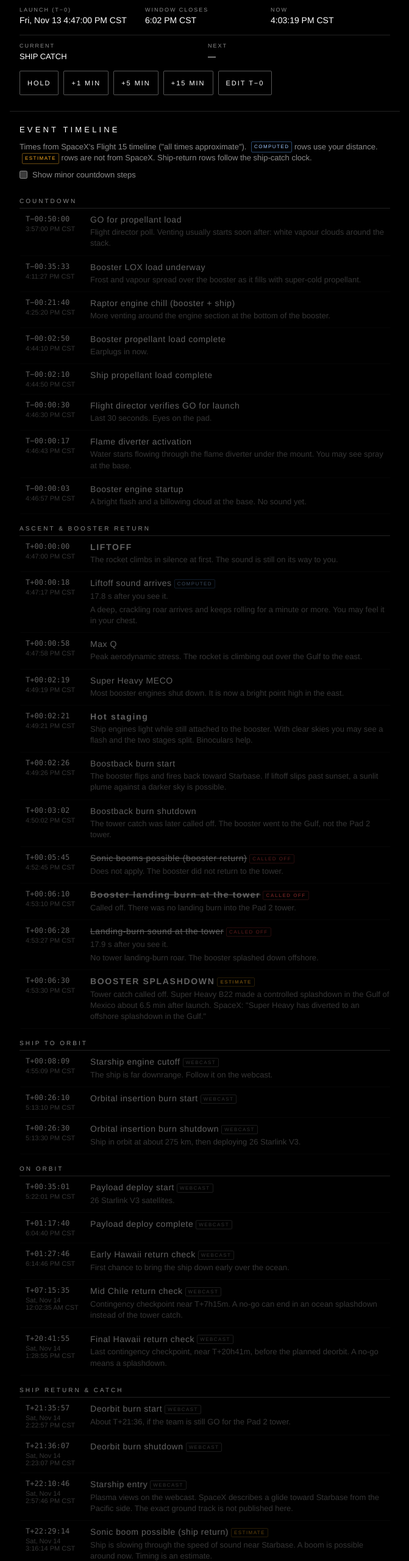
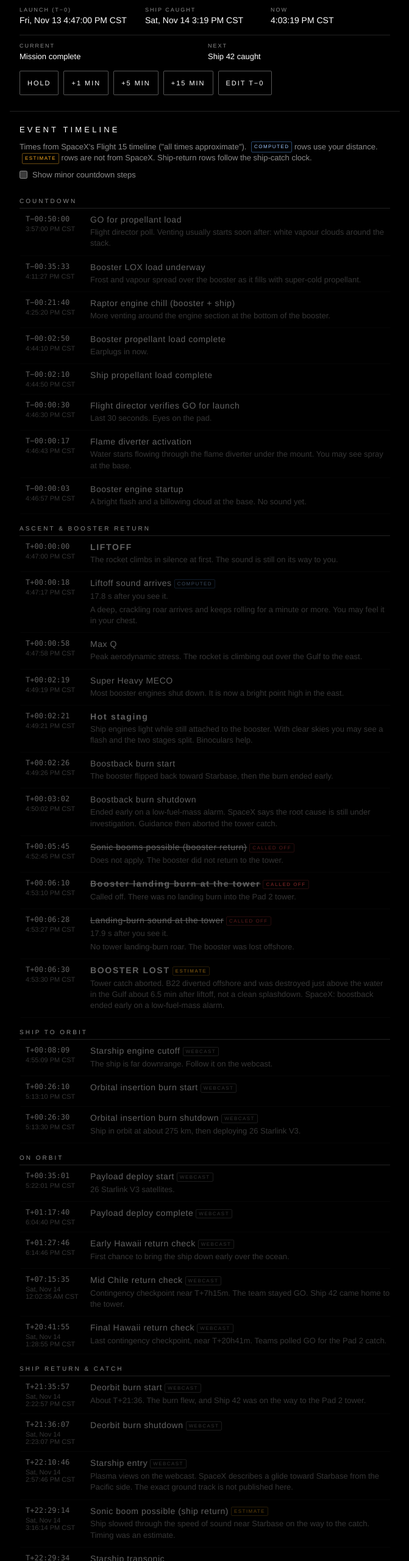
Before and after one commit to Lukedw09/StarbaseLaunchApp, a plain HTML site: page index.html in a window 1280 px wide. Shown: the part 240-2800 px from the top of the page at 61% size, without its empty margins (304-975 px from the left). Drawn offline with Linux system fonts and the light colour scheme; no server answers.

Commit message:
Mark Flight 15 complete after the Ship 42 catch
Ship 42 was caught at the Pad 2 tower about 3:20 PM CST. Booster B22 was lost offshore after a low-fuel-mass alarm, not a clean splashdown. The status no longer says the flight is in progress or that the catch is still planned, and ship-return alerts no longer arm. The offline cache is sbla-v6.

Co-authored-by: Luke de Wet <Lukedw09@users.noreply.github.com>

```diff
--- a/index.html
+++ b/index.html
@@ -43,7 +43,7 @@
     <div id="holdBanner" class="hold" hidden>HOLD · HOLD · HOLD</div>
     <div class="readouts">
       <div><div class="k">LAUNCH (T−0)</div><div class="v" id="launchLocal">—</div></div>
-      <div><div class="k">WINDOW CLOSES</div><div class="v" id="windowClose">—</div></div>
+      <div><div class="k" id="windowLabel">WINDOW CLOSES</div><div class="v" id="windowClose">—</div></div>
       <div><div class="k">NOW</div><div class="v" id="nowLocal">—</div></div>
     </div>
     <div class="nowbar">
@@ -168,7 +168,7 @@
       <span class="grp"><span class="num" id="sS">00</span><span class="lab">SEC</span></span>
     </div>
     <div class="readouts">
-      <div><div class="k">CATCH (EST.)</div><div class="v" id="shipLocal">—</div></div>
+      <div><div class="k" id="shipWhenLabel">CATCH (EST.)</div><div class="v" id="shipLocal">—</div></div>
       <div><div class="k">MISSION ELAPSED</div><div class="v" id="met">—</div></div>
     </div>
     <label class="check"><input type="checkbox" id="shipFollow" checked> Follow launch time (T+22:32:34 from the 4:47 PM CST liftoff)</label>
@@ -176,7 +176,7 @@
       <label>Ship catch time (Central Time) <input type="datetime-local" id="shipInput" step="1"></label>
       <div class="btnrow"><button class="btn primary" type="submit">SET</button></div>
     </form>
-    <p class="note">SpaceX will only bring the ship back if its systems are healthy. Otherwise it comes down in the ocean, so treat this as a planned catch, not a sure thing.</p>
+    <p class="note">Ship 42 was caught. SpaceX only attempts the catch when the ship is healthy; otherwise it comes down in the ocean.</p>
     <p class="note" id="shipPadNote"></p>
   </section>
 
--- a/js/app.js
+++ b/js/app.js
@@ -114,8 +114,8 @@
     }
     var first = vis[0];
     $('curEvent').textContent = cur ? cur.label : (first ? 'Waiting for the countdown (starts ' + tLabel(first.at) + ')' : '—');
-    if (cur && cur.id === 'snd_scatch' && now - cur.at > 600e3) $('curEvent').textContent = 'Mission complete';
     $('nextEvent').textContent = next ? next.label + ' in ' + human((next.at - now) / 1000) : '—';
+    if (missionOver(now)) { $('curEvent').textContent = 'Mission complete'; $('nextEvent').textContent = 'Ship 42 caught'; }
   }
   function human(s) {
     s = Math.max(0, Math.round(s));
@@ -215,7 +215,8 @@
   }
 
   // ---------- alerts ----------
-  function alertEvents() { return evCache.filter(function (e) { return e.alert && !e.aborted; }); }
+  function missionOver(now) { return !!(M.complete && state.launchMs === DEFAULT_T0 && !state.hold && now >= shipT()); }
+  function alertEvents() { return evCache.filter(function (e) { return e.alert && !e.aborted && !(M.complete && e.anchor === 'ship'); }); }
   function renderAlerts(now) {
     var html = '';
     alertEvents().forEach(function (e) {
@@ -246,6 +247,7 @@
   }
   var lastTick = Date.now();
   function checkAlerts(now) {
+    if (missionOver(now)) { lastTick = now; return; }
     alertEvents().forEach(function (e) {
       var key = e.id + '@' + Math.round(e.at / 1000);
       var lead = (e.at - now) / 1000;
@@ -345,12 +347,15 @@
   function renderAll() {
     var T0 = t0();
     var custom = state.launchMs !== DEFAULT_T0;
-    $('launchStatus').textContent = custom ? 'T−0 SET ON THIS PHONE · CHECK SPACEX FOR UPDATES' : (M.launched ? M.status : 'NET ' + G.ctDay(DEFAULT_T0).toUpperCase() + ' · WINDOW OPENS ' + G.ctTime(DEFAULT_T0));
+    var over = missionOver(Date.now());
+    $('launchStatus').textContent = custom ? 'T−0 SET ON THIS PHONE · CHECK SPACEX FOR UPDATES' : (M.complete || M.launched ? M.status : 'NET ' + G.ctDay(DEFAULT_T0).toUpperCase() + ' · WINDOW OPENS ' + G.ctTime(DEFAULT_T0));
     $('launchLocal').textContent = G.ctDay(T0) + ' ' + G.ctTime(T0, true);
-    $('windowClose').textContent = G.ctTime(state.launchMs + M.windowMinutes * 60e3);
+    if ($('windowLabel')) $('windowLabel').textContent = over ? 'SHIP CAUGHT' : 'WINDOW CLOSES';
+    $('windowClose').textContent = over ? G.ctDay(shipT()) + ' ' + G.ctTime(shipT()) : G.ctTime(state.launchMs + M.windowMinutes * 60e3);
     $('holdBanner').hidden = !state.hold;
     $('holdBtn').textContent = state.hold ? 'RESUME COUNT' : 'HOLD';
-    $('shipStatus').textContent = state.shipFollow ? 'STILL PLANNED · T+22:32:34 FROM THE 4:47 PM CST LIFTOFF · PAD 2 TOWER' : 'SET ON THIS PHONE';
+    $('shipStatus').textContent = !state.shipFollow ? 'SET ON THIS PHONE' : (over ? 'CAUGHT · PAD 2 CHOPSTICKS · ABOUT 3:20 PM CST · FIRST STARSHIP UPPER-STAGE CATCH' : 'STILL PLANNED · T+22:32:34 FROM THE 4:47 PM CST LIFTOFF · PAD 2 TOWER');
+    if ($('shipWhenLabel')) $('shipWhenLabel').textContent = over ? 'CAUGHT' : 'CATCH (EST.)';
     $('shipLocal').textContent = G.ctDay(shipT()) + ' ' + G.ctTime(shipT(), true);
     $('shipFollow').checked = !!state.shipFollow; $('shipForm').hidden = !!state.shipFollow;
     $('showMinor').checked = !!state.showMinor; $('useWind').checked = !!state.useWind;
--- a/js/data.js
+++ b/js/data.js
@@ -17,10 +17,13 @@
     catchUpd: { name: 'SpaceX: first planned Starship catch, tower at Pad 2', url: 'https://www.spacex.com/updates/starship-catch' },
     flight11: { name: 'SpaceX: Flight 11, final launch from the previous Pad 1 configuration', url: 'https://www.spacex.com/launches/starship-flight-11' },
     spacecom: { name: 'Space.com live blog: FAA license granted for Flight 15, Nov 13 2026', url: 'https://www.space.com/news/live/spacex-starship-flight-15-live-updates-nov-13-2026-starship-first-double-landing-attempt' },
-    spacecomFlight: { name: 'Space.com: Flight 15 liftoff 22:47 UTC, booster catch aborted, ship catch still planned', url: 'https://www.space.com/space-exploration/launches-spacecraft/spacex-starship-flight-15-chopsticks-double-catch-super-heavy-ship' },
+    spacecomFlight: { name: 'Space.com: Flight 15 liftoff 22:47 UTC and booster catch abort', url: 'https://www.space.com/space-exploration/launches-spacecraft/spacex-starship-flight-15-chopsticks-double-catch-super-heavy-ship' },
     nbc: { name: 'NBC News: Flight 15 launch, booster recovery aborted', url: 'https://www.nbcnews.com/science/space/spacex-launches-15th-starship-flight-aborts-booster-recovery-maneuver-rcna609274' },
-    krgvFlight: { name: 'KRGV: booster splashdown in the Gulf, ship catch still planned', url: 'https://www.krgv.com/news/spacex-approved-for-starships-15th-test-flight-at-boca-chica/' },
-    spacexPost: { name: 'SpaceX on X: Super Heavy has diverted to an offshore splashdown in the Gulf', url: 'https://x.com/SpaceX' }
+    krgvFlight: { name: 'KRGV: booster diverted to the Gulf', url: 'https://www.krgv.com/news/spacex-approved-for-starships-15th-test-flight-at-boca-chica/' },
+    spacexPost: { name: 'SpaceX on X: Super Heavy has diverted to an offshore splashdown in the Gulf', url: 'https://x.com/SpaceX' },
+    spacecomCatch: { name: 'Space.com live blog, Nov 14 2026: Ship 42 caught; booster lost on low-fuel-mass alarm', url: 'https://www.space.com/news/live/spacex-starship-flight-15-live-updates-nov-14-2026-starship-first-double-landing-attempt' },
+    cnbc: { name: 'CNBC: first catch of a Starship upper stage from orbit', url: 'https://www.cnbc.com/2026/11/14/spacex-plans-to-try-first-ever-catch-of-starship-rocket-from-orbit.html' },
+    bbc: { name: 'BBC live: SpaceX catches Ship 42 on its return', url: 'https://www.bbc.com/news/live/cq0k683l3dz3t' }
   };
 
   var MISSION = {
@@ -31,18 +34,19 @@
     launchUtcDefault: '2026-11-13T22:47:00Z',
     windowMinutes: 75,
     launched: true,
-    // Booster catch called off; B22 splashed down in the Gulf about 6.5 min after launch (SpaceX on X).
-    // Ship catch still planned at the Pad 2 tower, T+22:32:34 from this liftoff (about 22.5 h, ~3:17–3:20 PM CST Sat).
-    status: 'In flight · liftoff 4:47 PM CST · booster splashdown in the Gulf · ship catch still planned',
-    shipCatchOffsetSec: 22 * 3600 + 32 * 60 + 34, // T+22:32:34 from actual liftoff (SpaceX timeline)
-    catchNote: 'Booster catch was called off: B22 splashed down in the Gulf about 6.5 min after the 4:47 PM CST liftoff. Ship catch is still planned at this Pad 2 tower, T+22:32:34 from that liftoff. Checkpoints near T+7h15m and T+20h41m can end in a splashdown instead. Deorbit burn is about T+21:36. Pad 1 is under reconstruction.'
+    complete: true,
+    // Ship 42 caught by the Pad 2 chopsticks about 21:20 UTC Sat Nov 14 (3:20 PM CST), after 14 orbits.
+    // B22: boostback ended early on a low-fuel-mass alarm; destroyed just above the Gulf, not a clean splashdown.
+    status: 'Complete · Ship 42 caught at the Pad 2 tower · booster lost offshore',
+    shipCatchOffsetSec: 22 * 3600 + 32 * 60 + 34, // T+22:32:34 from the 22:47 UTC liftoff, about 21:20 UTC
+    catchNote: 'Flight 15 is complete. Ship 42 was caught by the Pad 2 tower chopsticks at about 3:20 PM CST on Sat Nov 14, after 14 orbits. The first Starship upper-stage catch. Booster B22 was lost: boostback ended early on a low-fuel-mass alarm, it diverted offshore, and it was destroyed just above the water in the Gulf about 6.5 min after liftoff. The root cause is under investigation. Pad 1 is under reconstruction.'
   };
 
   // Places. kind: 'target' (things to look at) or 'site' (where you stand).
   var PLACES = {
     pad:   { id: 'pad',   name: 'Launch mount (Pad 2)', short: 'MOUNT', lat: 25.996603, lon: -97.158251, heightM: 0, src: 'll2' },
     tower: { id: 'tower', name: 'Catch tower (Pad 2)',  short: 'TOWER', lat: 25.99705,  lon: -97.15807,  heightM: 144.5, src: 'osm',
-             note: 'Ship catch is still planned at this tower. The booster catch was called off. It stands about 50 m north of the mount. Position traced from OpenStreetMap, good to a few tens of metres.' },
+             note: 'Ship 42 was caught by these chopsticks on Sat Nov 14. The booster did not return here. The tower stands about 50 m north of the mount. Position traced from OpenStreetMap, good to a few tens of metres.' },
     outpost:    { id: 'outpost',    name: 'Rocket Ranch Outpost (launch viewing)', lat: 25.96159,   lon: -97.20539,   src: 'visit' },
     campground: { id: 'campground', name: 'Rocket Ranch Campground (check-in)',    lat: 25.947229,  lon: -97.279813,  src: 'camp' },
     portisabel: { id: 'portisabel', name: 'Port Isabel (town centre)',             lat: 26.0734119, lon: -97.2085844, src: 'nominatim' }
@@ -80,17 +84,17 @@
     { id: 'hotstage', t: 141, anchor: 'launch', phase: 'Ascent & booster return', label: 'Hot staging', kind: 'spacex', big: true,
       see: 'Ship engines light while still attached to the booster. With clear skies you may see a flash and the two stages split. Binoculars help.' },
     { id: 'bb', t: 146, anchor: 'launch', phase: 'Ascent & booster return', label: 'Boostback burn start', kind: 'spacex',
-      see: 'The booster flips and fires back toward Starbase. If liftoff slips past sunset, a sunlit plume against a darker sky is possible.' },
+      see: 'The booster flipped back toward Starbase, then the burn ended early.' },
     { id: 'bbend', t: 182, anchor: 'launch', phase: 'Ascent & booster return', label: 'Boostback burn shutdown', kind: 'spacex',
-      see: 'The tower catch was later called off. The booster went to the Gulf, not the Pad 2 tower.' },
+      see: 'Ended early on a low-fuel-mass alarm. SpaceX says the root cause is still under investigation. Guidance then aborted the tower catch.' },
     { id: 'boom_b', t: 345, anchor: 'launch', phase: 'Ascent & booster return', label: 'Sonic booms possible (booster return)', kind: 'estimate', aborted: true,
       see: 'Does not apply. The booster did not return to the tower.' },
     { id: 'blb', t: 370, anchor: 'launch', phase: 'Ascent & booster return', label: 'Booster landing burn at the tower', kind: 'spacex', big: true, aborted: true,
       see: 'Called off. There was no landing burn into the Pad 2 tower.' },
-    { id: 'bcatch', t: 390, anchor: 'launch', phase: 'Ascent & booster return', label: 'BOOSTER SPLASHDOWN', kind: 'estimate', big: true,
-      see: 'Tower catch called off. Super Heavy B22 made a controlled splashdown in the Gulf of Mexico about 6.5 min after launch. SpaceX: "Super Heavy has diverted to an offshore splashdown in the Gulf."' },
+    { id: 'bcatch', t: 390, anchor: 'launch', phase: 'Ascent & booster return', label: 'BOOSTER LOST', kind: 'estimate', big: true,
+      see: 'Tower catch aborted. B22 diverted offshore and was destroyed just above the water in the Gulf about 6.5 min after liftoff, not a clean splashdown. SpaceX: boostback ended early on a low-fuel-mass alarm.' },
     { id: 'snd_bcatch', t: 370, anchor: 'launch', soundFrom: 'tower', phase: 'Ascent & booster return', label: 'Landing-burn sound at the tower', kind: 'computed', aborted: true,
-      see: 'No tower landing-burn roar. The booster splashed down offshore.' },
+      see: 'No tower landing-burn roar. The booster was lost offshore.' },
     { id: 'seco', t: 489, anchor: 'launch', phase: 'Ship to orbit', label: 'Starship engine cutoff', kind: 'spacex', webcast: true,
       see: 'The ship is far downrange. Follow it on the webcast.' },
     { id: 'oib', t: 1570, anchor: 'launch', phase: 'Ship to orbit', label: 'Orbital insertion burn start', kind: 'spacex', webcast: true, see: '' },
@@ -98,16 +102,16 @@
     { id: 'pd', t: 2101, anchor: 'launch', phase: 'On orbit', label: 'Payload deploy start', kind: 'spacex', webcast: true, see: '26 Starlink V3 satellites.' },
     { id: 'pdend', t: 4660, anchor: 'launch', phase: 'On orbit', label: 'Payload deploy complete', kind: 'spacex', webcast: true, see: '' },
     { id: 'hi1', t: 5266, anchor: 'launch', phase: 'On orbit', label: 'Early Hawaii return check', kind: 'spacex', webcast: true, see: 'First chance to bring the ship down early over the ocean.' },
-    { id: 'chile', t: 26135, anchor: 'launch', phase: 'On orbit', label: 'Mid Chile return check', kind: 'spacex', webcast: true, see: 'Contingency checkpoint near T+7h15m. A no-go can end in an ocean splashdown instead of the tower catch.' },
-    { id: 'hi2', t: 74515, anchor: 'launch', phase: 'On orbit', label: 'Final Hawaii return check', kind: 'spacex', webcast: true, see: 'Last contingency checkpoint, near T+20h41m, before the planned deorbit. A no-go means a splashdown.' },
+    { id: 'chile', t: 26135, anchor: 'launch', phase: 'On orbit', label: 'Mid Chile return check', kind: 'spacex', webcast: true, see: 'Contingency checkpoint near T+7h15m. The team stayed GO. Ship 42 came home to the tower.' },
+    { id: 'hi2', t: 74515, anchor: 'launch', phase: 'On orbit', label: 'Final Hawaii return check', kind: 'spacex', webcast: true, see: 'Last contingency checkpoint, near T+20h41m. Teams polled GO for the Pad 2 catch.' },
 
     // Ship return: SpaceX times expressed relative to catch (T+22:32:34) so they move with the ship-catch clock.
-    { id: 'deorbit', t: 77757 - 81154, anchor: 'ship', phase: 'Ship return & catch', label: 'Deorbit burn start', kind: 'spacex', webcast: true, see: 'About T+21:36, if the team is still GO for the Pad 2 tower.' },
+    { id: 'deorbit', t: 77757 - 81154, anchor: 'ship', phase: 'Ship return & catch', label: 'Deorbit burn start', kind: 'spacex', webcast: true, see: 'About T+21:36. The burn flew, and Ship 42 was on the way to the Pad 2 tower.' },
     { id: 'deorbitend', t: 77767 - 81154, anchor: 'ship', phase: 'Ship return & catch', label: 'Deorbit burn shutdown', kind: 'spacex', webcast: true, see: '' },
     { id: 'entry', t: 79846 - 81154, anchor: 'ship', phase: 'Ship return & catch', label: 'Starship entry', kind: 'spacex', webcast: true,
       see: 'Plasma views on the webcast. SpaceX describes a glide toward Starbase from the Pacific side. The exact ground track is not published here.' },
-    { id: 'boom_s', t: 80954 - 81154, anchor: 'ship', phase: 'Ship return & catch', label: 'Sonic boom possible (ship return)', kind: 'estimate', alert: true,
-      see: 'Ship is slowing through the speed of sound near Starbase. A boom is possible around now. Timing is an estimate.' },
+    { id: 'boom_s', t: 80954 - 81154, anchor: 'ship', phase: 'Ship return & catch', label: 'Sonic boom possible (ship return)', kind: 'estimate',
+      see: 'Ship slowed through the speed of sound near Starbase on the way to the catch. Timing was an estimate.' },
     { id: 'transonic', t: 80974 - 81154, anchor: 'ship', phase: 'Ship return & catch', label: 'Starship transonic', kind: 'spacex',
       see: 'Scan the sky above and around the tower for a falling dot, belly first.' },
     { id: 'subsonic', t: 81013 - 81154, anchor: 'ship', phase: 'Ship return & catch', label: 'Starship subsonic', kind: 'spacex', see: '' },
@@ -118,9 +122,9 @@
     { id: 's32', t: 81146 - 81154, anchor: 'ship', phase: 'Ship return & catch', label: 'Landing burn 3 → 2 engines', kind: 'spacex', minor: true, see: '' },
     { id: 's21', t: 81153 - 81154, anchor: 'ship', phase: 'Ship return & catch', label: 'Landing burn 2 → 1 engine', kind: 'spacex', minor: true, see: '' },
     { id: 'scatch', t: 0, anchor: 'ship', phase: 'Ship return & catch', label: 'SHIP CATCH', kind: 'spacex', big: true,
-      see: 'Still the plan: catch at the Pad 2 tower. The booster catch was called off. A no-go on the way home means a splashdown instead.' },
-    { id: 'snd_scatch', t: 81136 - 81154, anchor: 'ship', soundFrom: 'tower', phase: 'Ship return & catch', label: 'Ship landing-burn sound arrives', kind: 'computed', alert: true,
-      see: 'The roar of the ship landing burn arrives after you see it.' }
+      see: 'Caught. The Pad 2 tower chopsticks caught Ship 42 at about 3:20 PM CST, after 14 orbits. The first Starship upper-stage catch.' },
+    { id: 'snd_scatch', t: 81136 - 81154, anchor: 'ship', soundFrom: 'tower', phase: 'Ship return & catch', label: 'Ship landing-burn sound arrives', kind: 'computed',
+      see: 'The roar of the ship landing burn arrived after the catch was visible. The catch is complete, so this is no longer an alert.' }
   ];
 
   root.SB_DATA = { SOURCES: SOURCES, MISSION: MISSION, PLACES: PLACES, EVENTS: EVENTS };
--- a/sw.js
+++ b/sw.js
@@ -1,5 +1,5 @@
 /* Offline support: cache the app shell, keep the last weather response. */
-var VERSION = 'sbla-v5';
+var VERSION = 'sbla-v6';
 var SHELL = ['./', 'index.html', 'css/style.css', 'js/data.js', 'js/geo.js', 'js/app.js', 'manifest.webmanifest',
   'icons/icon.svg', 'icons/icon-192.png', 'icons/icon-512.png', 'icons/maskable-512.png', 'icons/apple-touch-icon.png'];
 
```
